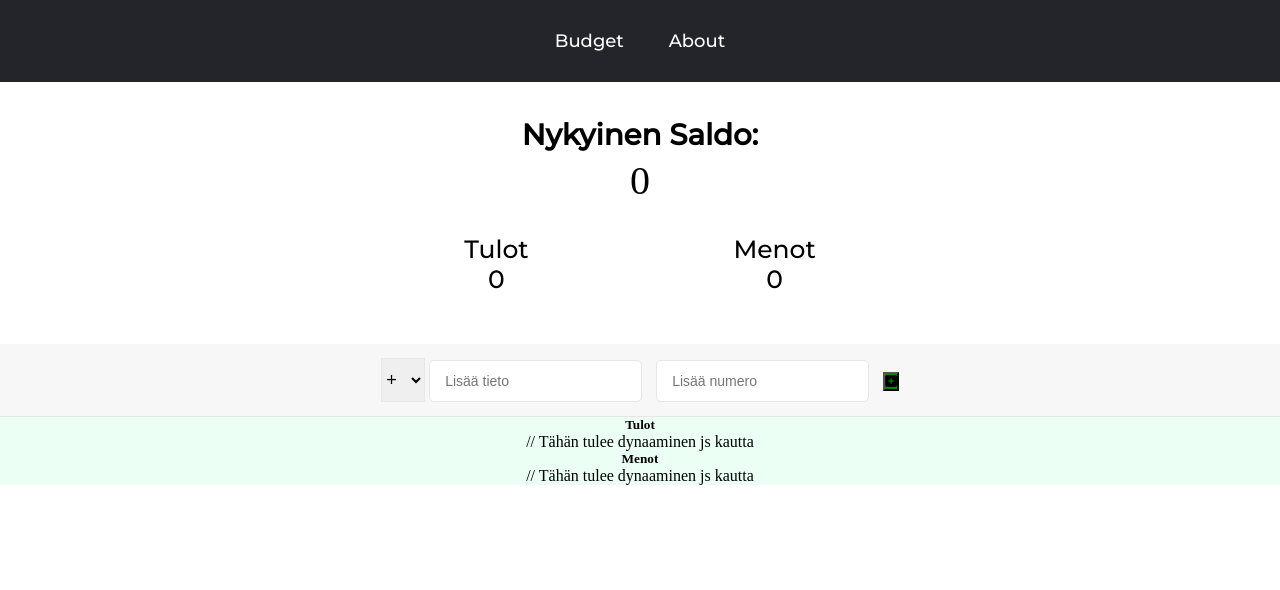
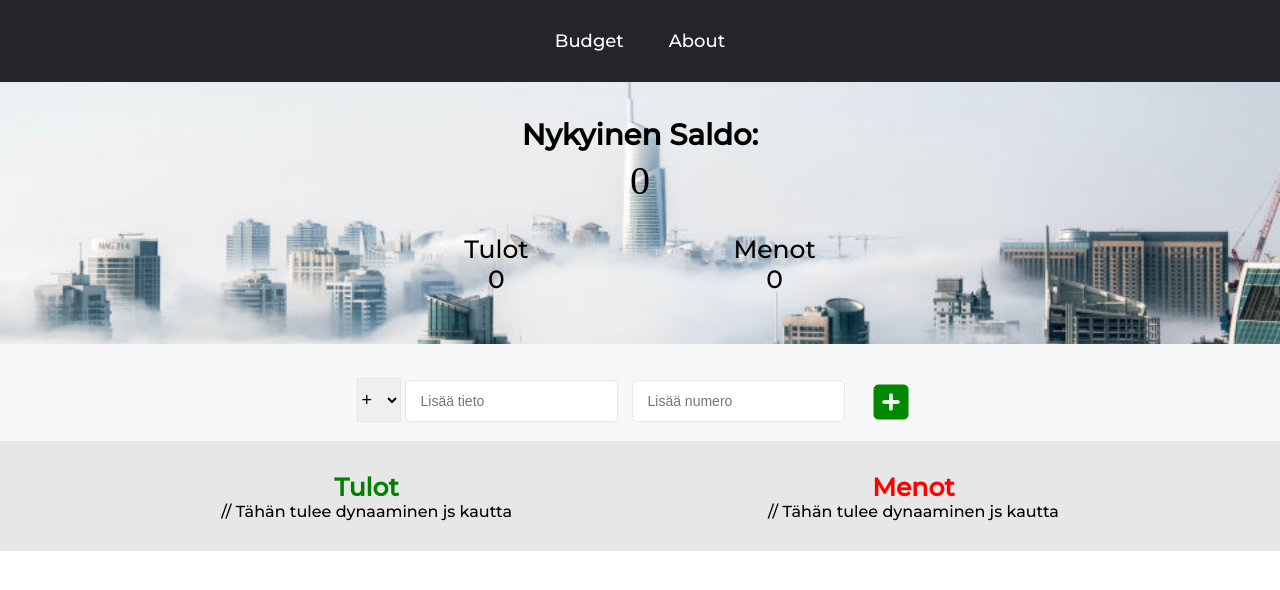
Before and after one commit to Elyas97/mediaProject, a plain HTML site: page Loppuprojekti/index.html in a window 1280 px wide. Drawn offline with Linux system fonts and the light colour scheme.

Commit message:
ekan sivun html css

```diff
--- a/Loppuprojekti/css/main.css
+++ b/Loppuprojekti/css/main.css
@@ -4,8 +4,8 @@
     margin: 0;
     padding: 0;
 
+}
 
-}
 .navigation , li, a{
     font-family: 'Montserrat', sans-serif;
     font-weight: 500;
@@ -44,7 +44,10 @@ main{
 
 
 .ContainerHeader{
-
+    background-image: url("../background.jpg");
+    background-size: cover;
+    background-position: center;
+    background-repeat: no-repeat;
     display: flex;
     flex-wrap: wrap;
     flex-direction: row;
@@ -79,6 +82,7 @@ main{
     padding: 14px;
     border-bottom: 1px solid #e7e7e7;
     background-color: #f7f7f7;
+    position: relative;
 }
 .addbtn{
     width: 44px;
@@ -96,5 +100,36 @@ main{
  transition: border 0.3s;
 }
 .sumbitted{
-background-color: #008800;
+    background-color: rgb(247, 247, 247);
+    color: rgb(0, 136, 0);
+    font-size: 40px;
+    border-style: none;
+    padding: 12px 15px;
+    position: relative;
+    bottom: -11px;
+
+
+
 }
+
+.content{
+    display: flex;
+    justify-content: center;
+    flex-wrap: wrap;
+    justify-content: center;
+    align-items: center;
+    background: #e7e7e7;
+}
+.IncomeTable, .ExpenseTable{
+    font-family: 'Montserrat', sans-serif;
+    padding: 30px 10%;
+
+}
+.tulonimi{
+    font-size: 25px;
+    color: green;
+}
+.menoNimi{
+    font-size: 25px;
+    color: red;
+}
--- a/Loppuprojekti/index.html
+++ b/Loppuprojekti/index.html
@@ -33,7 +33,7 @@
     </div>
      </div>
     </section>
-    <article>
+
         <section class="InputList">
             <select class="addbtn">
                 <option selected>+</option>
@@ -41,21 +41,23 @@
             </select>
             <input class="descript" type="text" class="Description" placeholder="Lisää tieto">
             <input class="addnum" type="number" class="Value" placeholder="Lisää numero" min="0">
-            <button class="sumbitted" type="submit"><i class="fas fa-plus-square" > </i></button>
+            <button class="sumbitted" type="submit"><i class="fas fa-plus-square"></i></i></button>
         </section>
+    <article class="content">
         <section class="IncomeTable">
-            <h5>Tulot</h5>
+            <h5 class="tulonimi">Tulot</h5>
             <ul>
             // Tähän tulee dynaaminen js kautta
             </ul>
         </section>
         <section class="ExpenseTable">
-            <h5>Menot</h5>
+            <h5 class="menoNimi">Menot</h5>
             <ul>
             // Tähän tulee dynaaminen js kautta
             </ul>
     </section>
     </article>
+
 </main>
 <script src="js/main.js"></script>
 </body>
```
Also changed, not shown: Loppuprojekti/background.jpg (renamed from background.jpg).
